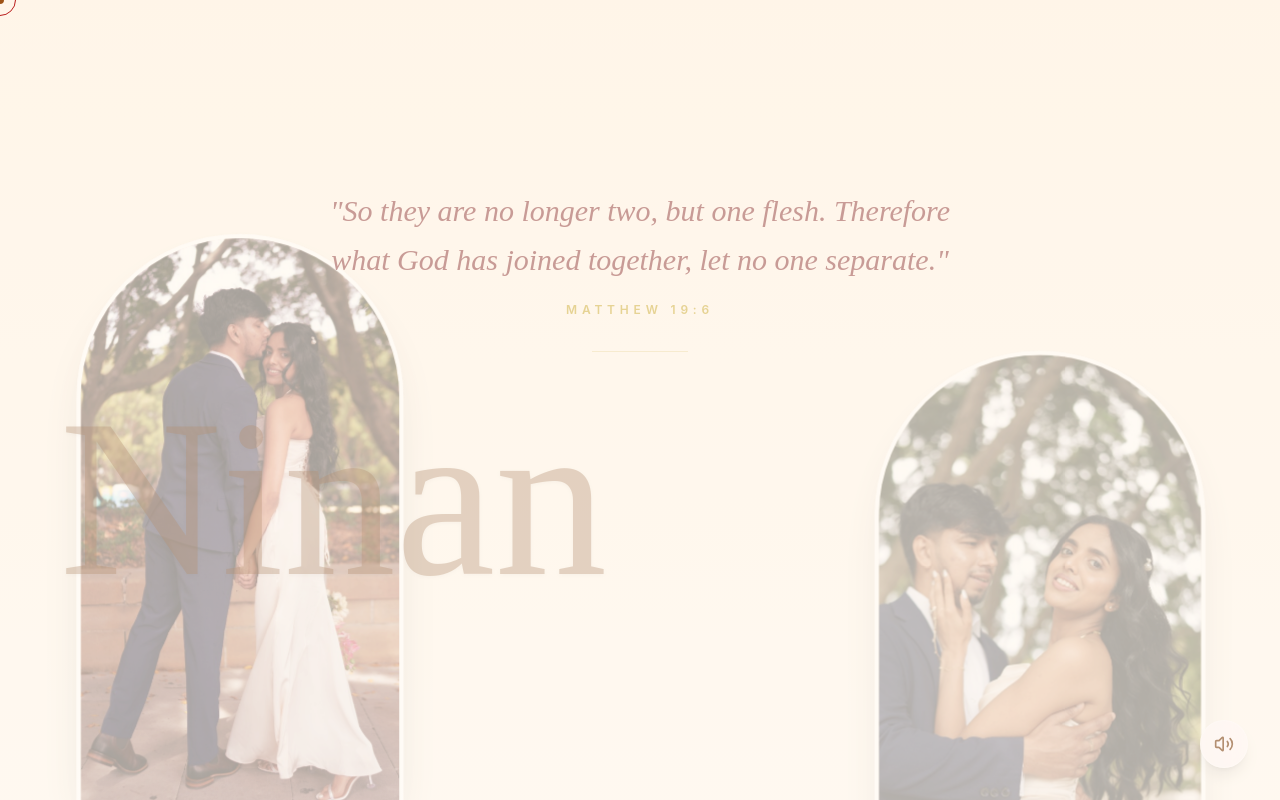
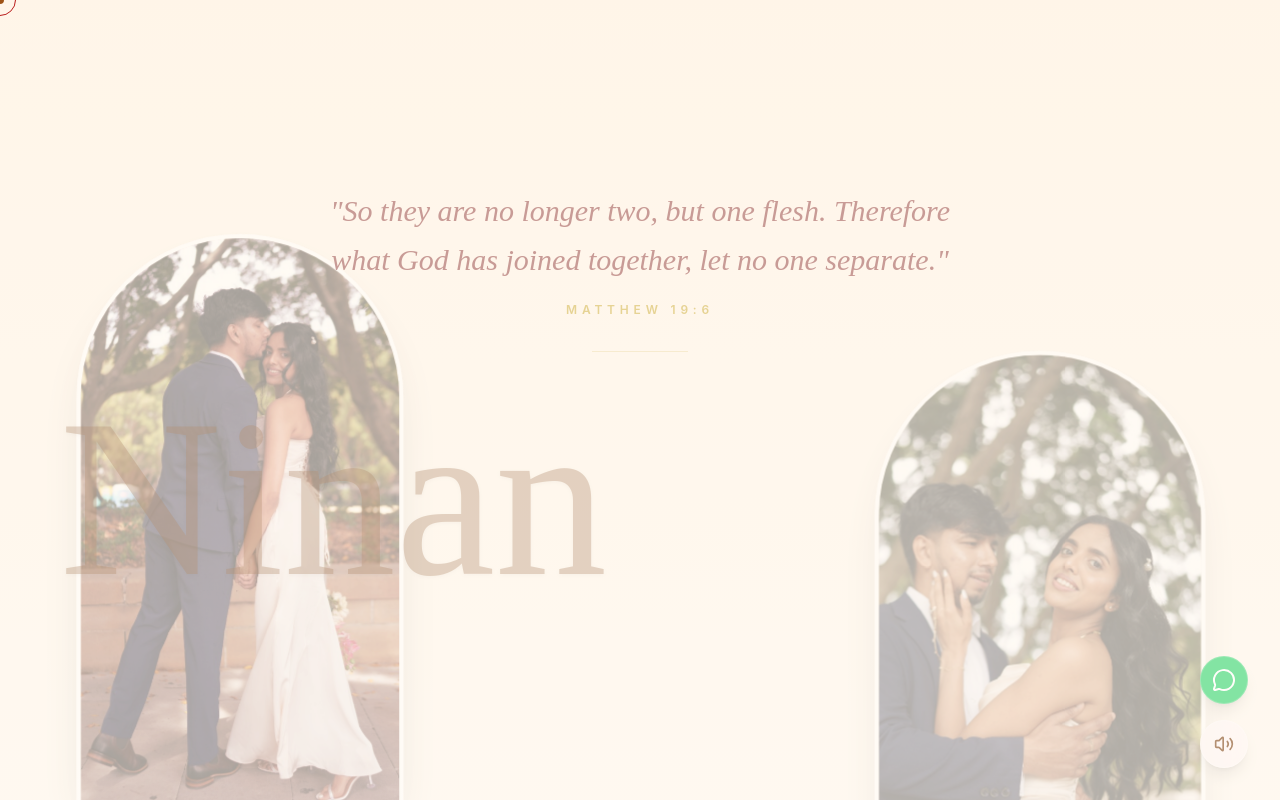
Before and after one commit to Abhinand4779/Wedding, a React (Vite) app: page / in a window 1280 px wide. Both pictures are taken after a click on the button "OPEN INVITATION". Shown: the top 800 px of the page. Built offline with nearby package versions, Linux system fonts and the light colour scheme.

Commit message:
added whatsapp icon

```diff
--- a/src/App.jsx
+++ b/src/App.jsx
@@ -9,7 +9,7 @@ import FamilyDetails from './components/FamilyDetails';
 import RSVP from './components/RSVP';
 import FloatingElements from './components/FloatingElements';
 import CustomCursor from './components/CustomCursor';
-import { Volume2, VolumeX } from 'lucide-react';
+import { Volume2, VolumeX, MessageCircle } from 'lucide-react';
 
 function App() {
   const [isLoaded, setIsLoaded] = useState(false);
@@ -69,14 +69,33 @@ function App() {
             className="relative z-10"
           >
             {/* Music Toggle UI */}
+            <div className="fixed bottom-8 right-8 z-[150] flex flex-col gap-4">
+              <motion.a
+                initial={{ opacity: 0, x: 20 }}
+                animate={{ opacity: 1, x: 0 }}
+                whileHover={{ scale: 1.1 }}
+                whileTap={{ scale: 0.9 }}
+                href="https://wa.me/919446990357?text=Hello! Regarding the wedding..."
+                target="_blank"
+                rel="noopener noreferrer"
+                className="w-12 h-12 bg-[#25D366] rounded-full flex items-center justify-center text-white shadow-lg border border-white/20 transition-transform"
+                title="Contact via WhatsApp"
+              >
+                <MessageCircle size={24} />
+              </motion.a>
+
               <motion.button
                 initial={{ opacity: 0, x: 20 }}
                 animate={{ opacity: 1, x: 0 }}
+                whileHover={{ scale: 1.1 }}
+                whileTap={{ scale: 0.9 }}
                 onClick={toggleMusic}
-              className="fixed bottom-8 right-8 z-[150] w-12 h-12 glass rounded-full flex items-center justify-center border border-rose-200 text-rose-900 hover:scale-110 transition-transform shadow-lg"
+                className="w-12 h-12 glass rounded-full flex items-center justify-center border border-rose-200 text-rose-900 shadow-lg"
+                title={isPlaying ? "Mute Music" : "Play Music"}
               >
                 {isPlaying ? <Volume2 size={20} /> : <VolumeX size={20} />}
               </motion.button>
+            </div>
 
             <FloatingElements />
 
```
Lines whose indentation alone changed are shown as unchanged.
